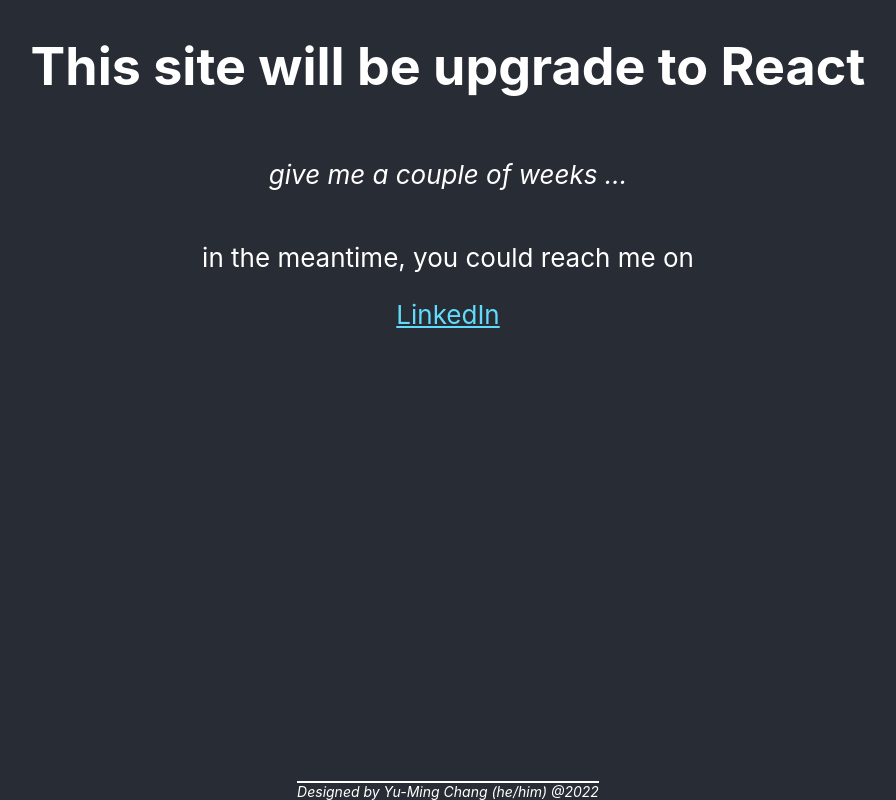
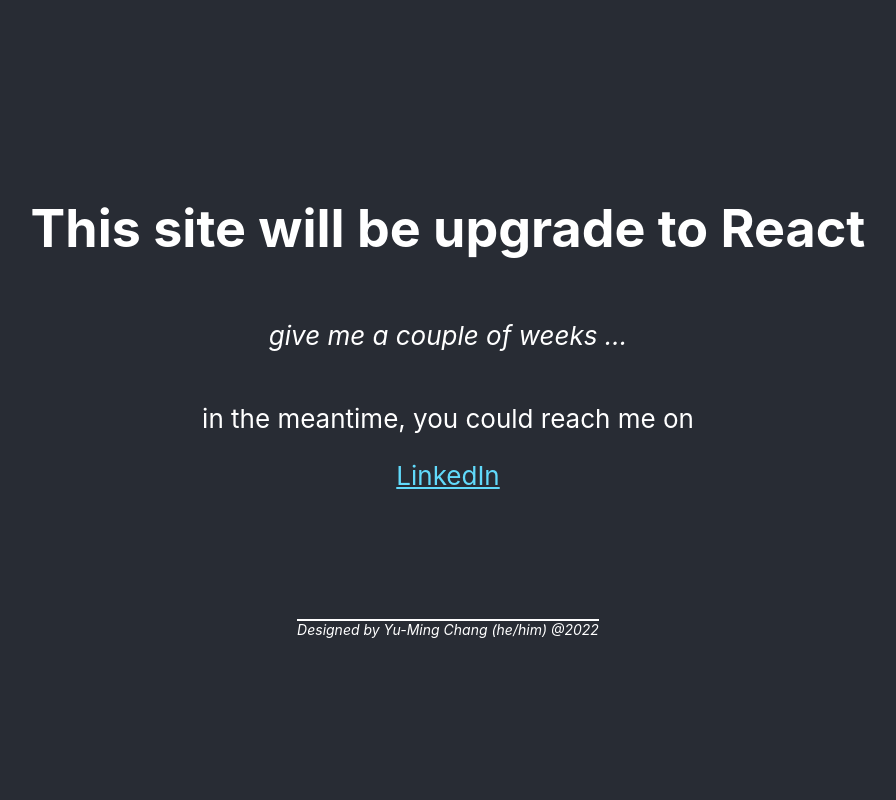
Before and after one commit to yumingchang1991/personal-portfolio, a React (Create React App) app: page / in a window 1280 px wide. Shown: the whole page, without its empty margins (192-1088 px from the left). Built offline with nearby package versions, Linux system fonts and the light colour scheme.

Commit message:
change margin top from auto to 10% (auto gives it 287 px margin)

```diff
--- a/src/Footer.css
+++ b/src/Footer.css
@@ -1,6 +1,6 @@
 .Author {
     /* BOX MODEL */
-    margin-top: auto;
+    margin-top: 10%;
     border-top: 2px solid white;
     /* OTHER */
     color: white;
```
